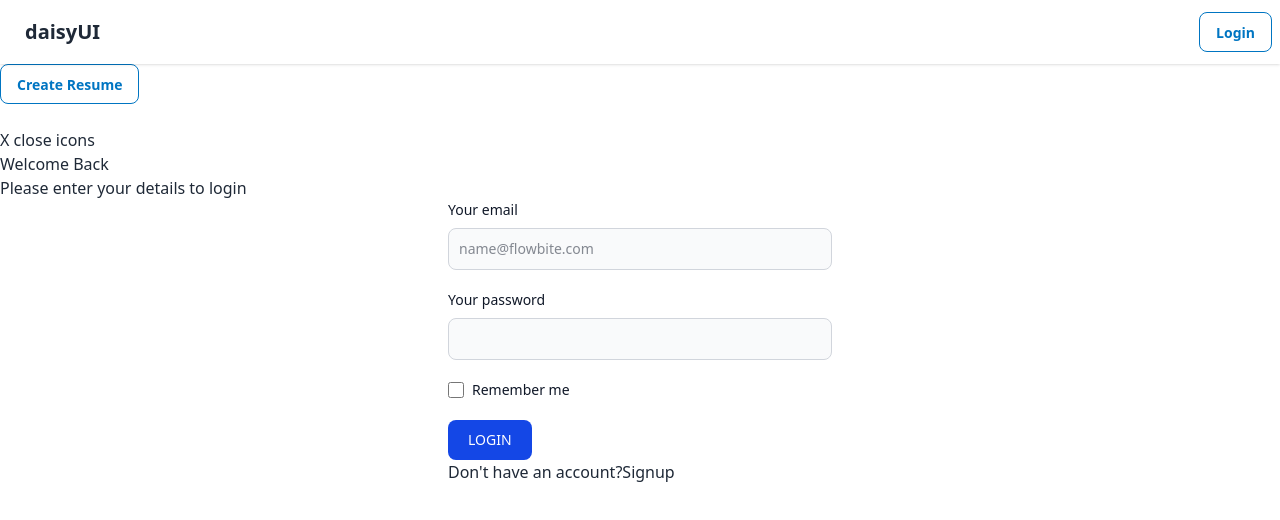
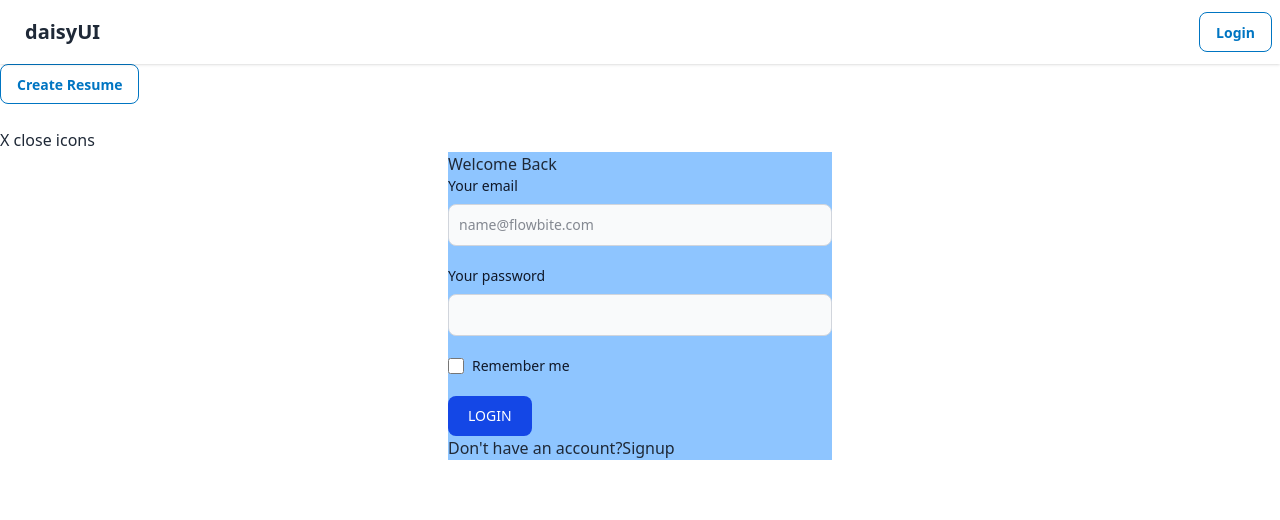
Before and after one commit to Imi-Nkateko/resume-builder, a React (Vite) app in the folder frontend/: page / in a window 1280 px wide. Shown: the top 520 px of the page. Built offline with nearby package versions, Linux system fonts and the light colour scheme.

Commit message:
update signup form ui

```diff
--- a/frontend/src/pages/auth/Login.jsx
+++ b/frontend/src/pages/auth/Login.jsx
@@ -14,10 +14,11 @@ const Login = ({ setCurrentPage }) => {
   };
 
   return (
-    <div>
-      <h3>Welcome Back</h3>
-      <p>Please enter your details to login</p>
-      <form className="max-w-sm mx-auto" onSubmit={handleLogin}>
+    <div className=" mx-auto">
+
+      <form className="max-w-sm mx-auto bg-blue-300" onSubmit={handleLogin}>
+              <h3>Welcome Back</h3>
+
         {error && <p>{error}</p>}
         <div className="mb-5">
           <label className="block mb-2 text-sm font-medium text-gray-900 dark:text-white">
```
